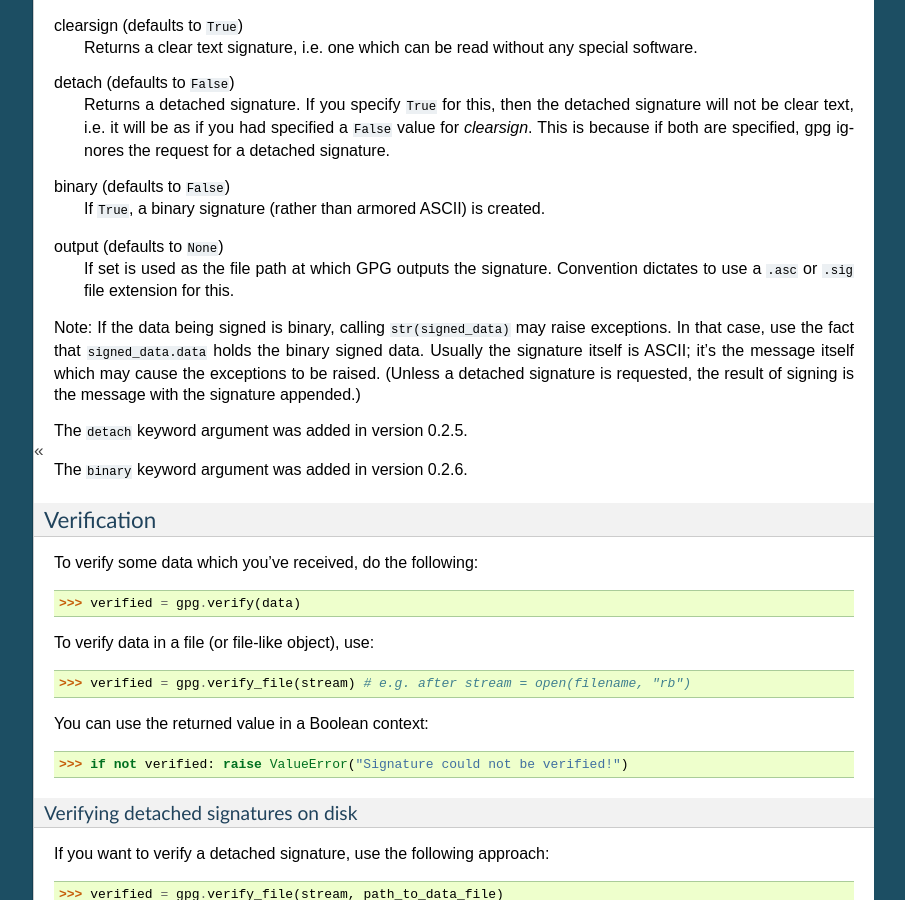
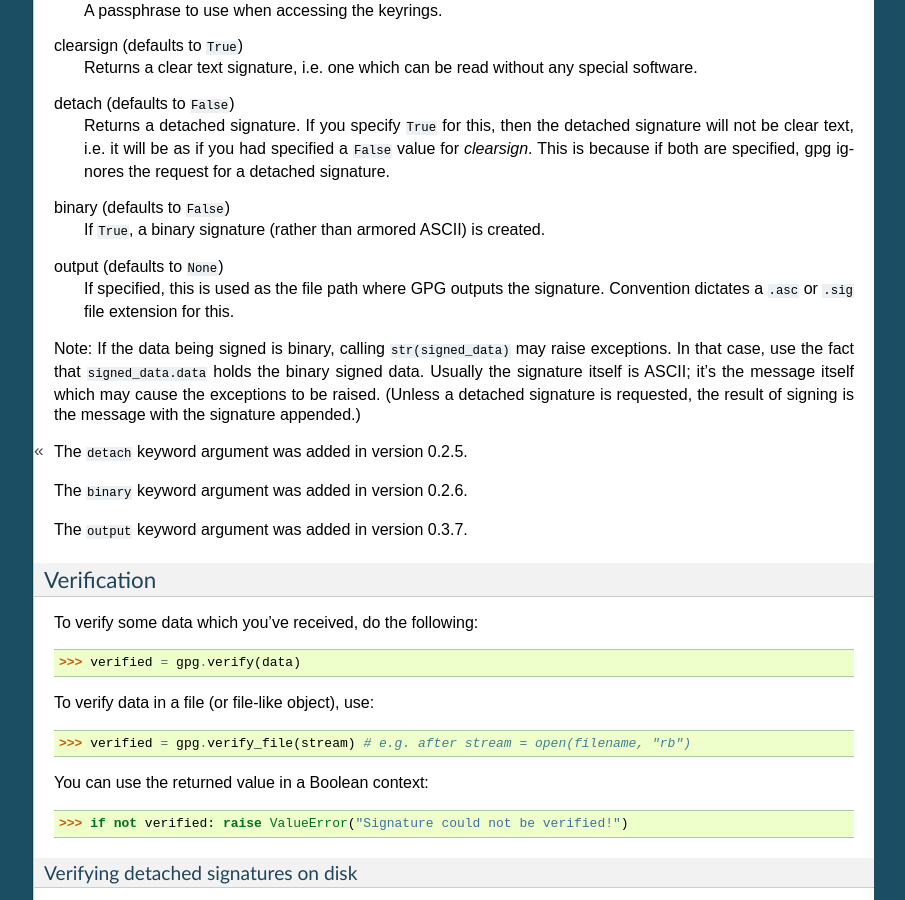
Before and after one commit to vsajip/python-gnupg, a Sphinx documentation site: the page built from docs/index.rst, in a window 1280 px wide and 900 px high, scrolled down 8786 px. Shown: the whole window, without its empty margins (196-1101 px from the left). Built offline with Sphinx 7.4.7, drawn with Linux system fonts in a browser that asks for light colours; formulas are drawn with MathJax 3; some of the changed text lies outside the part shown.

Commit message:
Updated README and documentation.

```diff
--- a/README.rst
+++ b/README.rst
@@ -57,6 +57,10 @@ Released: Not yet.
 
 * Fixed #2: Raised ValueError if no recipients were specified
   for an asymmetric encryption request.
+
+* Added an ``output`` keyword parameter to the ``sign`` and
+  ``sign_file`` methods, to allow writing the signature to a file.
+  Thanks to Jannis Leidel for the patch.
 
 0.3.6
 -----
--- a/docs/index.rst
+++ b/docs/index.rst
@@ -67,6 +67,7 @@ I've gratefully incorporated improvements contributed by:
 * Michal Niklas (Trust levels for signature verification)
 * David Noël (``search_keys``, ``send_keys`` functionality)
 * David Andersen (handle UNEXPECTED during verification)
+* Jannis Leidel (output signature to a file)
 
 and Google Code users
 
@@ -443,7 +444,7 @@ detach (defaults to ``False``)
 binary (defaults to ``False``)
     If ``True``, a binary signature (rather than armored ASCII) is created.
 output (defaults to ``None``)
-    If set is used as the file path at which GPG outputs the signature. Convention dictates to use a ``.asc`` or ``.sig`` file extension for this.
+    If specified, this is used as the file path where GPG outputs the signature. Convention dictates a ``.asc`` or ``.sig`` file extension for this.
 
 Note: If the data being signed is binary, calling ``str(signed_data)`` may raise exceptions. In that case, use the fact that ``signed_data.data`` holds the binary signed data. Usually the signature itself is ASCII; it's the message itself which may cause the exceptions to be raised. (Unless a detached signature is requested, the result of signing is the message with the signature appended.)
 
@@ -454,6 +455,10 @@ The ``detach`` keyword argument was added in version 0.2.5.
 .. versionadded 0.2.6
 
 The ``binary`` keyword argument was added in version 0.2.6.
+
+.. versionadded 0.3.7
+
+The ``output`` keyword argument was added in version 0.3.7.
 
 .. index:: Verification
 
```
